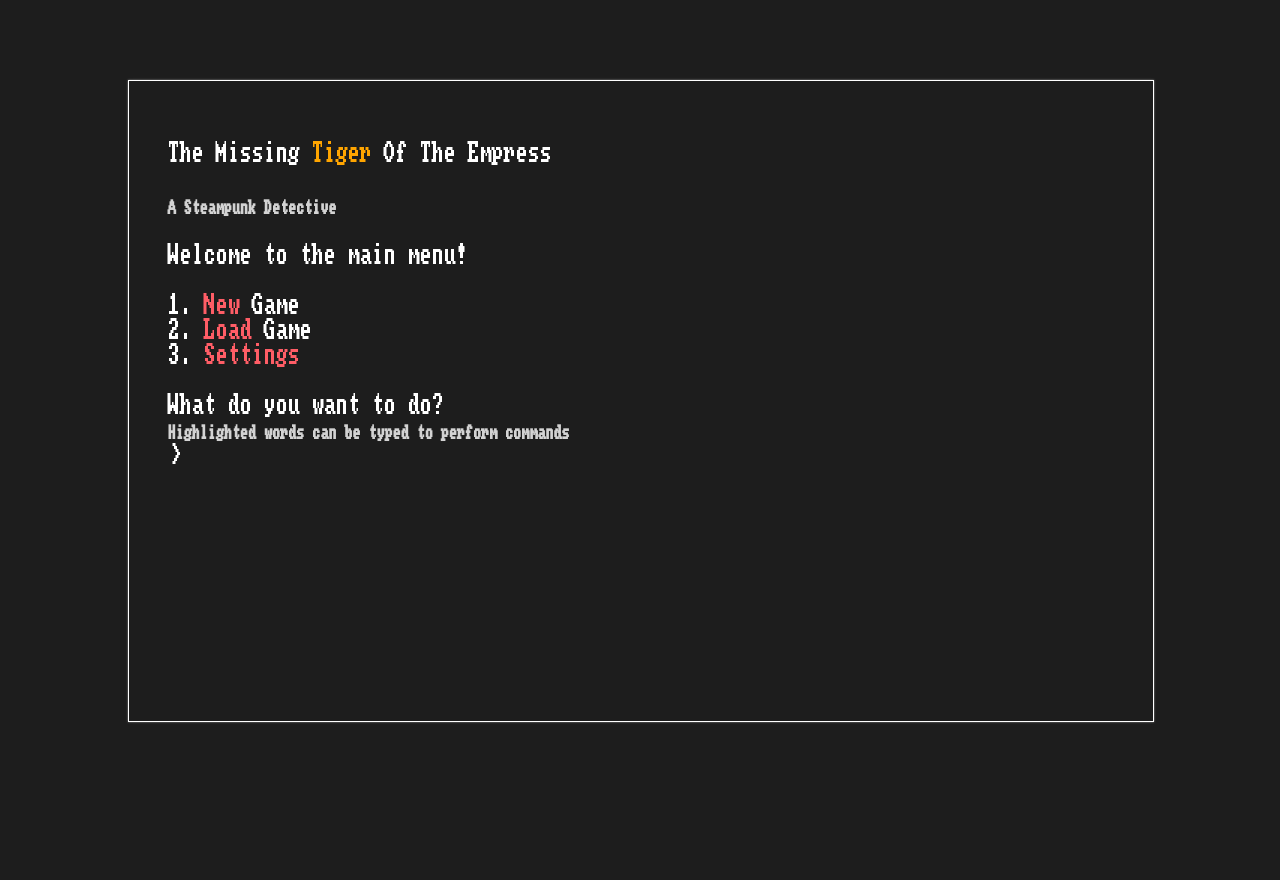
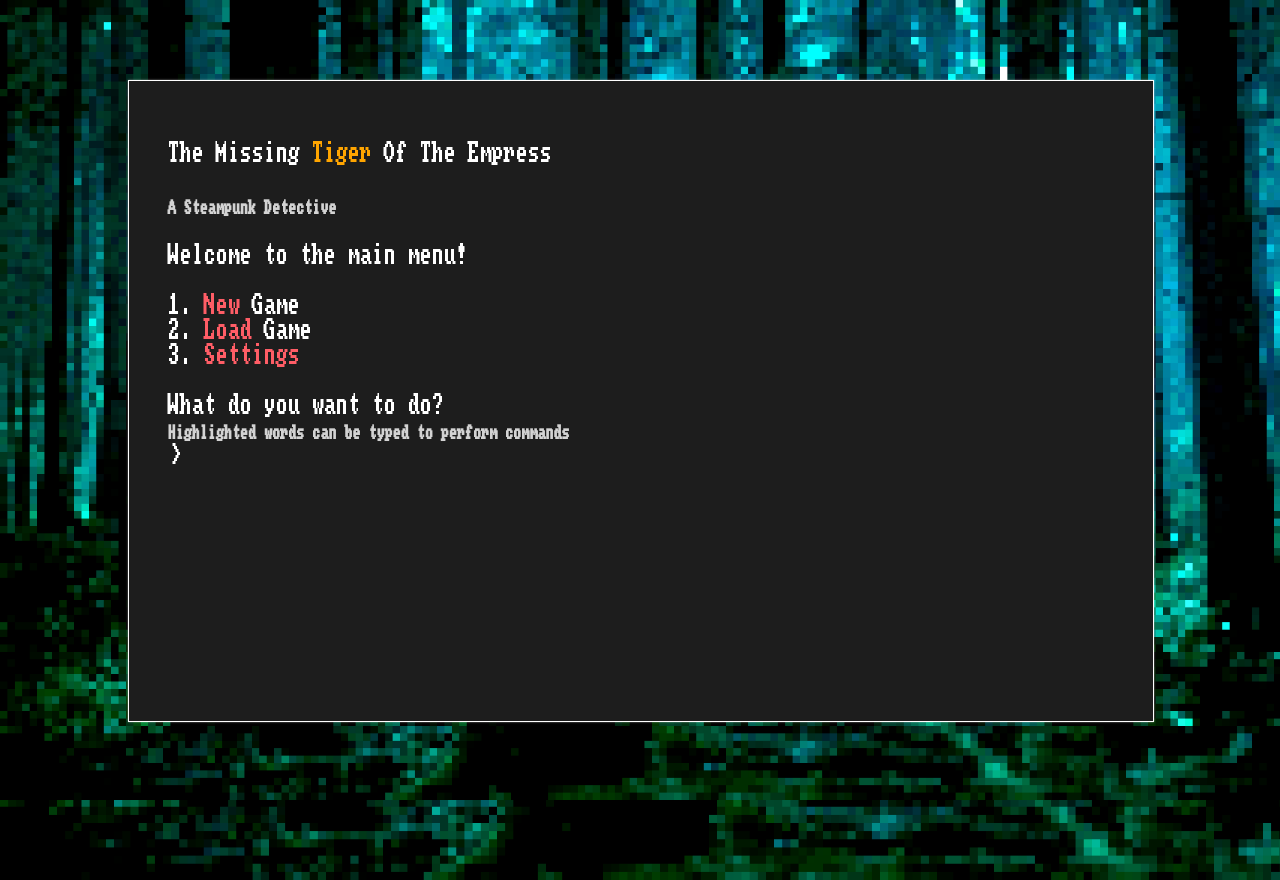
Before and after one commit to MGelein/aoidos, a website: page index.html in a window 1280 px wide. Drawn offline with Linux system fonts and the light colour scheme; files that its build step writes are made by us from their sources.

Commit message:
Background changes and Kirsten made a Tiger

```diff
--- a/css/style.css
+++ b/css/style.css
@@ -12,10 +12,14 @@ body{
     font-size: 150%;
     margin: 0;
     padding: 0;
+    top: 0;
+    left: 0;
     width: 100vh;
     height: 100vh;
     overflow: hidden;
     background-color: rgb(29, 29, 29);
+    background-size: cover;
+    background-attachment: center center;
 }
 
 i{
@@ -89,6 +93,18 @@ ID'S
     overflow-y: hidden;
 }
 
+#bg{
+    position:absolute;
+    width: 100vw;
+    height: 100vh;
+    overflow: hidden;
+    z-index: -1;
+    top: 0;
+    left: 0;
+    background-size: cover;
+    background-attachment: center center;
+}
+
 
 /**COLOR CLASSES*/
 .red{color: red;}
--- a/data/rooms/dummyroom/room.json
+++ b/data/rooms/dummyroom/room.json
@@ -3,5 +3,6 @@
     "sound": [],
     "objects": "dummy",
     "inspect": "[dummy_line]",
-    "description": "[dummy_line]"
+    "description": "[dummy_line]",
+    "background": ""
 }
--- /dev/null
+++ b/data/rooms/mainmenu/objects/tiger.json
@@ -0,0 +1,17 @@
+{
+    "name": "Tiger",
+    "alias": ["tiger", "tger"],
+    "actions":[
+        {
+            "id": "inspect",
+            "alias": ["inspect", "look"],
+            "cases":[
+                {
+                    "lines": ["Roar."],
+                    "conditions": [],
+                    "triggers": []
+                }
+            ]
+        }
+    ]
+}
--- a/data/rooms/mainmenu/room.json
+++ b/data/rooms/mainmenu/room.json
@@ -1,7 +1,8 @@
 {
     "name": "Main Menu",
     "sound": [],
-    "objects": "newgame, loadgame",
+    "objects": "newgame, loadgame, tiger",
     "inspect": "[mainmenu]",
-    "description": "[mainmenu]"
+    "description": "[mainmenu]",
+    "background": "forest.png"
 }
--- a/index.html
+++ b/index.html
@@ -11,7 +11,8 @@
     <script src="https://cdnjs.cloudflare.com/ajax/libs/html5shiv/3.7.3/html5shiv.js"></script>
     <![endif]-->
 </head>
-<body>
+<body id="body">
+    <div id="bg"></div>
     <div id="terminal">
         <div id="lines">
         </div>
--- a/js/room.js
+++ b/js/room.js
@@ -10,6 +10,17 @@ var Room = (function () {
     Room.prototype.enter = function () {
         Room.current.unload();
         Room.current = this;
+        if (this.bgUrl !== undefined && this.bgUrl.length > 1) {
+            var url = 'url(data/img/' + this.bgUrl;
+            var old = $('#bg').css('background-image');
+            if (old == 'none')
+                old = url;
+            $('body').css('background-image', old);
+            $('#bg').fadeOut(function () {
+                $('#bg').css('background-image', url);
+                $('#bg').fadeIn();
+            });
+        }
         if (this.firstVisit) {
             this.printInspect();
             this.firstVisit = false;
@@ -40,6 +51,7 @@ var Room = (function () {
         this.description = data.description;
         this.inspectText = data.inspect;
         this.objects = Obj.load(data.objects);
+        this.bgUrl = data.background;
         var self = this;
         aoidos.loader.load('rooms/' + this.id + '/lines.json', function (data) {
             self.lines = new Lines(data);
```
Also changed, not shown: data/rooms/test/room.json (+2 -1 lines), ts/room.ts (+18 -0 lines), data/img/forest.png (added), data/img/library.png (added), dist/aoidos.comp.js, dist/aoidos.comp.min.js.
